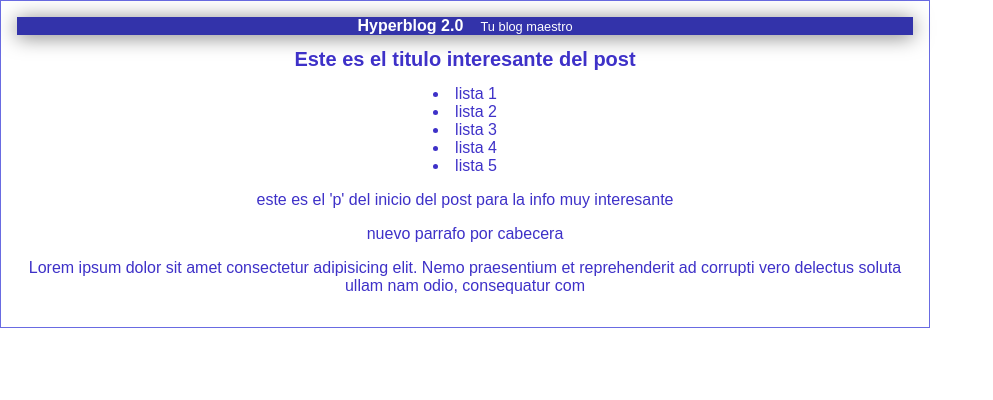
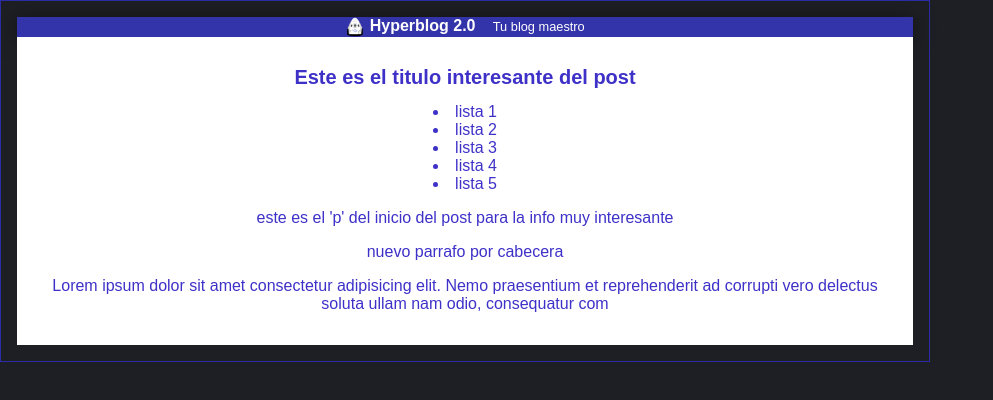
Before and after one commit to AbrahamGit05/bloggg, a plain HTML site: page index.html in a window 1280 px wide. Shown: the whole page, without its empty margins (0-993 px from the left). Drawn offline with Linux system fonts and the light colour scheme.

Commit message:
color de fondo nuevo y coehete en el logo

```diff
--- a/css1.css
+++ b/css1.css
@@ -1,5 +1,6 @@
 body {
 
+    background: #1e1f24;
     color: rgb(62, 49, 200);
     text-align:center;
     font-family: 'Arial';
@@ -17,6 +18,13 @@ body {
     margin: 0;
     padding: 0, 5em;
 }
+#cabecera #logo
+
+{
+    width: 20px;
+    vertical-align: middle;
+}
+
 #cabecera #Tagline
 {
     padding: 0 0 0 1em;
@@ -36,3 +44,8 @@ body {
     font-size: 20px;
 
 }
+#post
+{
+    background: white;
+    padding: 1em;
+}
--- a/index.html
+++ b/index.html
@@ -10,6 +10,7 @@
 <body>
     <div id="container">
         <div id="cabecera">
+            <img id="logo" src="./imagenes/dragon.jpg">
         Hyperblog 2.0 <span id="Tagline">Tu blog maestro</span>
     </div>
         <div id="post">
```
